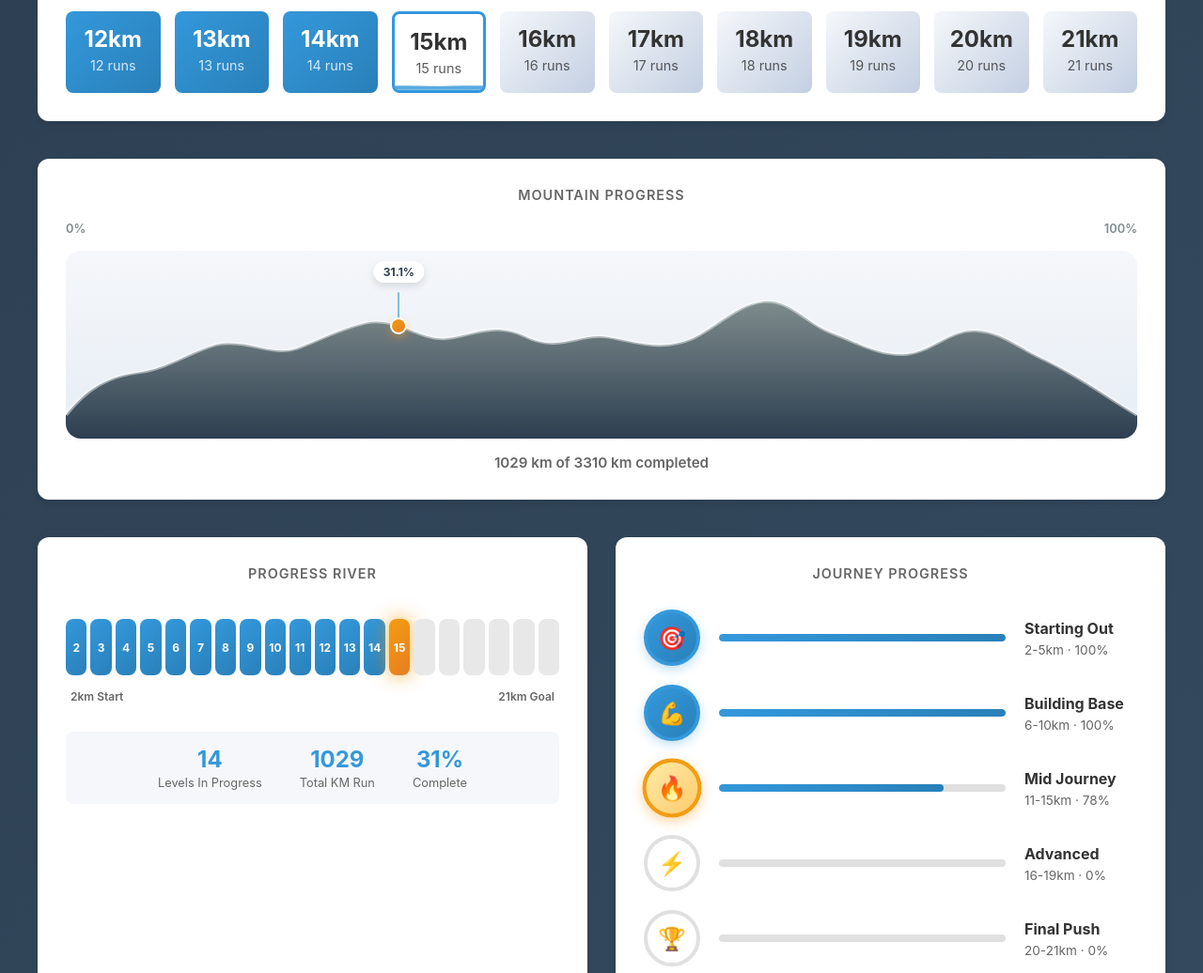
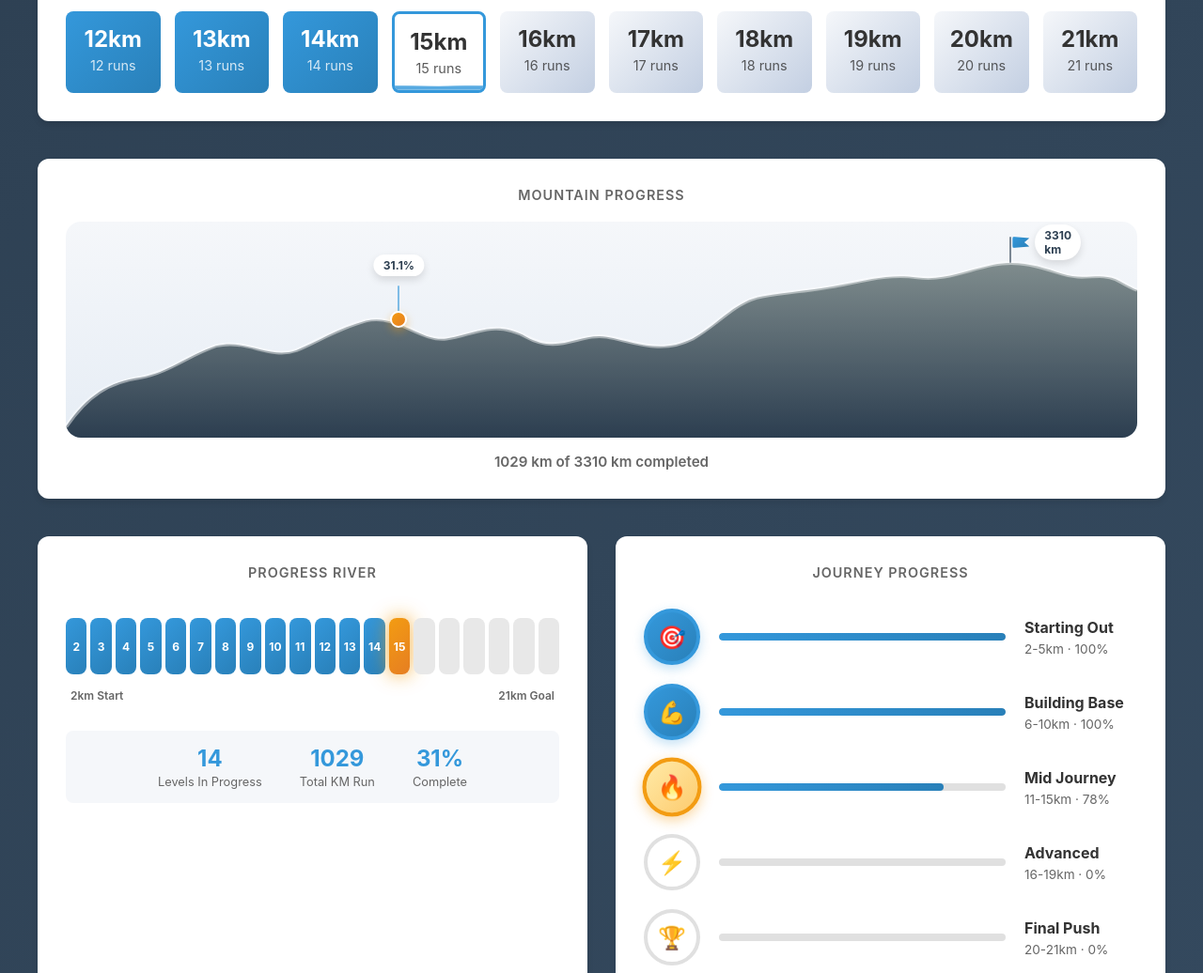
Before and after one commit to brdmr/running_site, a plain HTML site: page index.html in a window 1280 px wide. Shown: the part 940-1976 px from the top of the page at 94% size. Drawn offline with nearby package versions, Linux system fonts and the light colour scheme.

Commit message:
Polish mountain flag placement

```diff
--- a/index.html
+++ b/index.html
@@ -91,10 +91,6 @@
         <div class="mountain-section">
             <h2>Mountain Progress</h2>
             <div class="mountain-widget">
-                <div class="mountain-labels">
-                    <span>0%</span>
-                    <span>100%</span>
-                </div>
                 <div class="mountain-visual">
                     <svg class="mountain-svg" viewBox="0 0 1000 240" preserveAspectRatio="none" aria-hidden="true">
                         <defs>
@@ -103,13 +99,18 @@
                                 <stop offset="100%" stop-color="#2c3e50"/>
                             </linearGradient>
                         </defs>
-                        <path class="mountain-path" d="M0 210 C20 175 40 160 70 155 C95 150 115 130 140 120 C170 112 190 135 215 125 C235 115 255 100 280 92 C310 84 330 115 355 112 C380 108 400 90 430 110 C460 130 480 105 505 110 C530 115 555 130 585 112 C610 95 625 70 650 65 C675 60 690 92 715 105 C740 118 760 135 785 132 C810 128 825 100 850 102 C875 104 890 125 915 140 C945 160 970 185 1000 210 L1000 240 L0 240 Z"></path>
-                        <path class="mountain-ridge" id="mountainRidgePath" d="M0 210 C20 175 40 160 70 155 C95 150 115 130 140 120 C170 112 190 135 215 125 C235 115 255 100 280 92 C310 84 330 115 355 112 C380 108 400 90 430 110 C460 130 480 105 505 110 C530 115 555 130 585 112 C610 95 625 70 650 65 C675 60 690 92 715 105 C740 118 760 135 785 132 C810 128 825 100 850 102 C875 104 890 125 915 140 C945 160 970 185 1000 210"></path>
+                        <path class="mountain-path" d="M0 228 C20 193 40 178 70 173 C95 168 115 148 140 138 C170 130 190 153 215 143 C235 133 255 118 280 110 C310 102 330 133 355 130 C380 126 400 108 430 128 C460 148 480 123 505 128 C530 133 555 148 585 130 C610 113 625 88 650 83 C675 78 700 76 725 70 C750 64 770 58 795 62 C820 66 840 54 865 48 C890 42 910 50 930 58 C950 66 965 56 980 64 C990 70 995 74 1000 76 L1000 240 L0 240 Z"></path>
+                        <path class="mountain-ridge" id="mountainRidgePath" d="M0 228 C20 193 40 178 70 173 C95 168 115 148 140 138 C170 130 190 153 215 143 C235 133 255 118 280 110 C310 102 330 133 355 130 C380 126 400 108 430 128 C460 148 480 123 505 128 C530 133 555 148 585 130 C610 113 625 88 650 83 C675 78 700 76 725 70 C750 64 770 58 795 62 C820 66 840 54 865 48 C890 42 910 50 930 58 C950 66 965 56 980 64 C990 70 995 74 1000 76"></path>
                     </svg>
                     <div class="mountain-marker" id="mountainMarker">
                         <div class="mountain-marker-label" id="mountainMarkerLabel">0%</div>
                         <div class="mountain-marker-line"></div>
                         <div class="mountain-marker-dot"></div>
+                    </div>
+                    <div class="mountain-flag" id="mountainFlag">
+                        <div class="mountain-flag-label" id="mountainFlagLabel">0 km</div>
+                        <div class="mountain-flag-pole"></div>
+                        <div class="mountain-flag-icon"></div>
                     </div>
                 </div>
                 <div class="mountain-caption" id="mountainCaption">0 km of 0 km completed</div>
--- a/script.js
+++ b/script.js
@@ -386,6 +386,30 @@ function updateMountainWidget() {
     if (caption) {
         caption.textContent = `${distanceRun} km of ${totalDistanceGoal} km completed`;
     }
+
+    const flag = document.getElementById('mountainFlag');
+    if (flag && ridgePath && ridgePath.getTotalLength) {
+        const totalLength = ridgePath.getTotalLength();
+        let peakPoint = ridgePath.getPointAtLength(0);
+        const samples = 200;
+
+        for (let i = 1; i <= samples; i++) {
+            const point = ridgePath.getPointAtLength((i / samples) * totalLength);
+            if (point.y < peakPoint.y) {
+                peakPoint = point;
+            }
+        }
+
+        const flagLeft = Math.max(2, Math.min(98, (peakPoint.x / 1000) * 100));
+        const flagTop = Math.max(2, Math.min(98, (peakPoint.y / 240) * 100));
+        flag.style.setProperty('--flag-left', `${flagLeft}%`);
+        flag.style.setProperty('--flag-top', `${flagTop}%`);
+    }
+
+    const flagLabel = document.getElementById('mountainFlagLabel');
+    if (flagLabel) {
+        flagLabel.textContent = `${totalDistanceGoal} km`;
+    }
 }
 
 // Add a completed run (manual override - adds one run from projection date)
--- a/style.css
+++ b/style.css
@@ -490,17 +490,9 @@ header h1 {
     gap: 16px;
 }
 
-.mountain-labels {
-    display: flex;
-    justify-content: space-between;
-    font-size: 0.8rem;
-    color: #7f8c8d;
-    font-weight: 600;
-}
-
 .mountain-visual {
     position: relative;
-    height: 200px;
+    height: 230px;
     border-radius: 16px;
     overflow: hidden;
     background: linear-gradient(180deg, #f5f7fa 0%, #e6edf5 100%);
@@ -568,6 +560,53 @@ header h1 {
     background: linear-gradient(135deg, #f39c12 0%, #e67e22 100%);
     border: 2px solid white;
     box-shadow: 0 4px 10px rgba(243, 156, 18, 0.4);
+}
+
+.mountain-flag {
+    position: absolute;
+    left: var(--flag-left, 100%);
+    top: var(--flag-top, 0%);
+    transform: translate(-50%, -50%);
+    width: 0;
+    height: 0;
+    pointer-events: none;
+}
+
+.mountain-flag-label {
+    position: absolute;
+    left: 26px;
+    top: -22px;
+    transform: translate(0, -50%);
+    padding: 4px 10px;
+    border-radius: 999px;
+    background: white;
+    font-size: 0.75rem;
+    font-weight: 700;
+    color: #2c3e50;
+    box-shadow: 0 4px 8px rgba(0,0,0,0.12);
+}
+
+.mountain-flag-pole {
+    position: absolute;
+    left: 0;
+    top: -28px;
+    transform: translateX(-50%);
+    width: 2px;
+    height: 28px;
+    background: rgba(44, 62, 80, 0.6);
+    border-radius: 2px;
+}
+
+.mountain-flag-icon {
+    position: absolute;
+    left: 2px;
+    top: -28px;
+    width: 18px;
+    height: 12px;
+    background: linear-gradient(135deg, #3498db 0%, #2980b9 100%);
+    clip-path: polygon(0 0, 100% 12%, 70% 50%, 100% 88%, 0 100%);
+    border-radius: 2px;
+    box-shadow: 0 2px 6px rgba(52, 152, 219, 0.4);
 }
 
 .mountain-caption {
```
